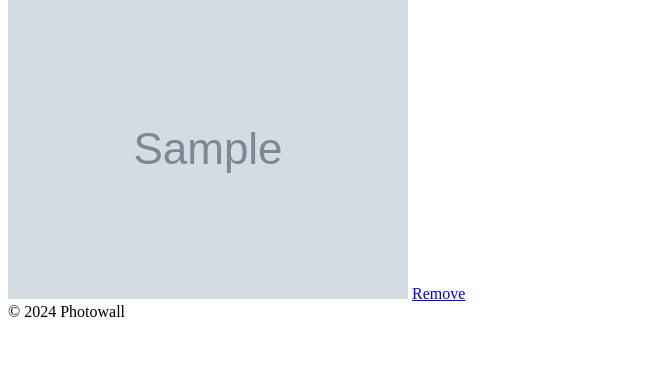
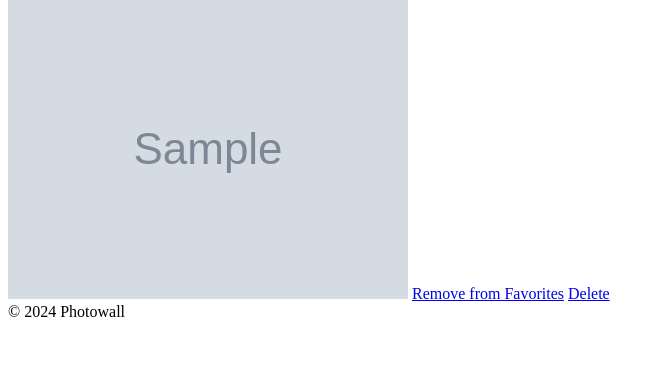
Before and after one commit to yuktirapartiwar/Photowall, a Flask app: page /favorite in a window 1280 px wide. Shown: the part 169-556 px from the top of the page, without its empty margins (0-665 px from the left). Run offline with Flask 3, Linux system fonts and the light colour scheme; a user stored in the database is signed in; tables that the repository leaves empty hold one stand-in row (values such as "Sample post"); grey boxes marked "Sample" are stand-in pictures.

Commit message:
Added Delete Image Feature

```diff
--- a/app/routes.py
+++ b/app/routes.py
@@ -101,3 +101,12 @@ def remove_favorite(photo_id):
     photo.is_favorite = False
     db.session.commit()
     return redirect(url_for('favorite'))
+
+# Function to delete photo from database
+@app.route("/delete_photo/<int:photo_id>", methods=['GET', 'POST'])
+@login_required
+def delete_photo(photo_id):
+    photo = Photo.query.get_or_404(photo_id)
+    db.session.delete(photo)
+    db.session.commit()
+    return redirect(request.referrer)
--- a/app/templates/favorite.html
+++ b/app/templates/favorite.html
@@ -6,7 +6,8 @@
         {% for photo in photos %}
         <div>
             <img src="{{ url_for('static', filename='images/' + photo.image_file) }}" alt="{{ photo.title }}">
-            <a href="{{ url_for('remove_favorite', photo_id=photo.id) }}">Remove</a>
+            <a href="{{ url_for('remove_favorite', photo_id=photo.id) }}">Remove from Favorites</a>
+            <a href="{{ url_for('delete_photo', photo_id=photo.id) }}">Delete</a>
         </div>
         {% endfor %}
     </div>
--- a/app/templates/home.html
+++ b/app/templates/home.html
@@ -7,6 +7,7 @@
         <div>
             <img src="{{ url_for('static', filename='images/' + photo.image_file) }}" alt="{{ photo.title }}">
             <a href="{{ url_for('add_favorite', photo_id=photo.id) }}">Favorite</a>
+            <a href="{{ url_for('delete_photo', photo_id=photo.id) }}">Delete</a>
         </div>
 
         {% endfor %}
```
